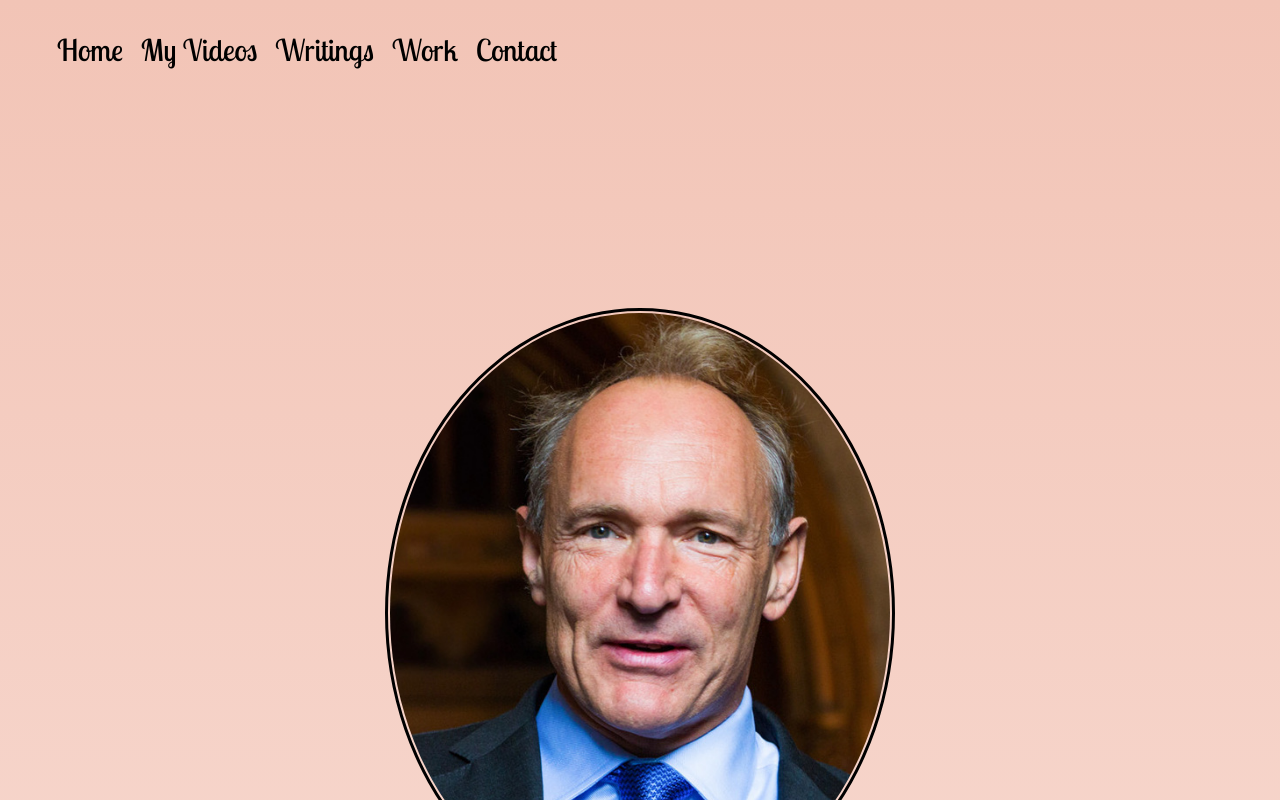
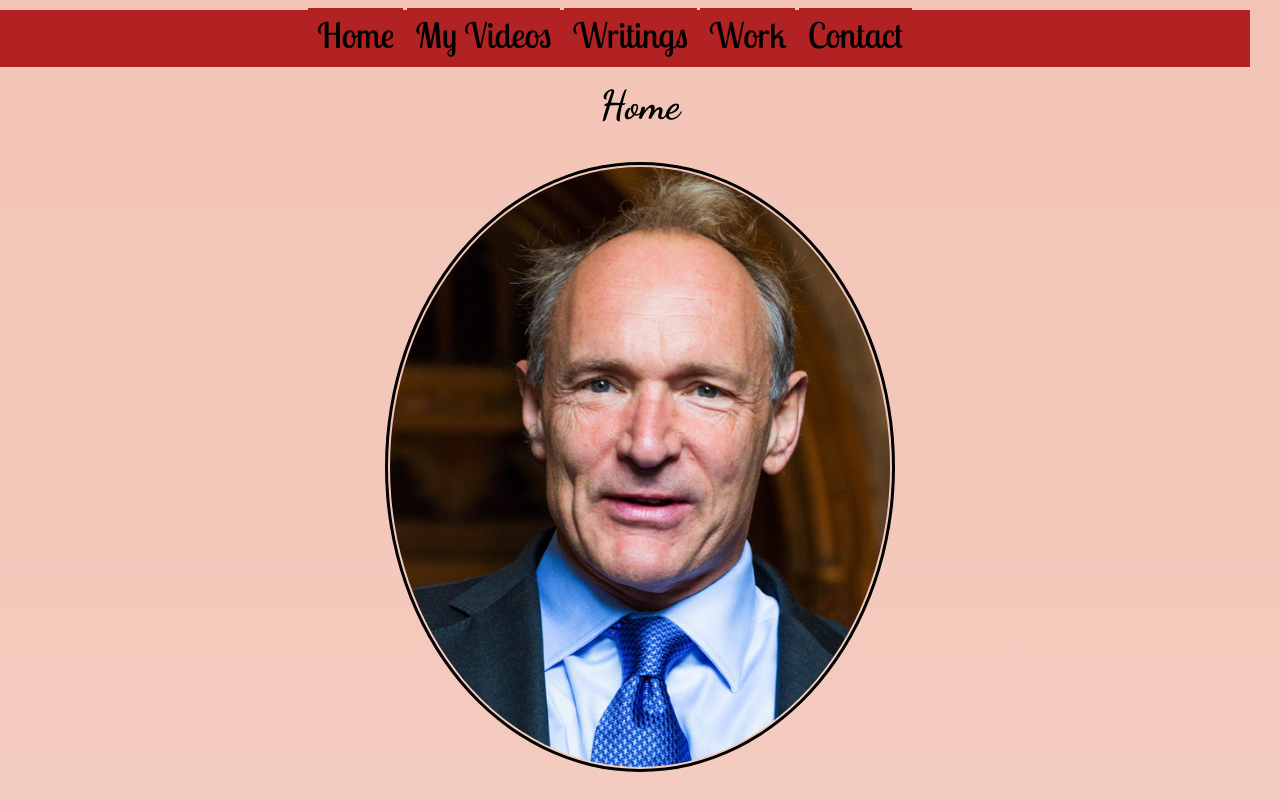
Before and after one commit to ElishaPunjabi/Elisha, a plain HTML site: page index.html in a window 1280 px wide. Shown: the top 800 px of the page. Drawn offline with Linux system fonts and the light colour scheme; a script that the page names is missing; a web font is replaced by a local one.

Commit message:
Add files via upload

```diff
--- a/index.html
+++ b/index.html
@@ -10,28 +10,59 @@
     <link rel="stylesheet" href="style.css">
     <link rel="preconnect" href="https://fonts.gstatic.com">
     <link href="https://fonts.googleapis.com/css2?family=Redressed&display=swap" rel="stylesheet">
+    <link rel="preconnect" href="https://fonts.gstatic.com">
+    <link href="https://fonts.googleapis.com/css2?family=Dancing+Script:wght@700&display=swap" rel="stylesheet">
+    <link rel="stylesheet" href="https://cdnjs.cloudflare.com/ajax/libs/font-awesome/4.7.0/css/font-awesome.min.css">
 </head>
 
 <body>
+    <center>
         <ul class="menu">
-    <li class="links">Home</li>
-    <li class="links">My Videos</li>
-    <li class="links">Writings</li>
-    <li class="links">Work</li>
-    <li class="links">Contact</li></ul>
+            <li class="links"><a href="#welcome">Home</a></li>
+            <li class="links"><a href="#videos">My Videos</a></li>
+            <li class="links"><a href="#writings">Writings</a></li>
+            <li class="links"><a href="#work">Work</a></li>
+            <li class="links"><a href="#contact">Contact</a></li>
+        </ul>
+    </center><br> <br>
     <section id="welcome">
         <div class="parallex-inner">
+            <h1 class="title">Home </h1>
             <img src="Sir_Tim_Berners-Lee_(cropped).jpg" class="profile">
             <h1 id="h1_1">I AM
-    <br> <span id="name">Tim Berners-Lee</span></h1>
+                <br> <span id="name">Tim Berners-Lee</span>
+            </h1>
 
-    <h2> I am the founder of www : World Wide Web</h2></div></section>
-    <section id="bio"> <h1>HI!</h1>
+            <h2> I am the founder of www : World Wide Web</h2>
+        </div>
+    </section>
+    <section id="bio">
+        <h1>HI!</h1>
         <div class="line"></div>
         <P> Sir Timothy John Berners-Lee OM KBE FRS FREng FRSA FBCS, also known as TimBL, is an English computer scientist best known as the inventor of the World Wide Web. He is a Professorial Fellow of Computer Science at the University of Oxford and a professor at the Massachusetts Institute of Technology.<br> He is the co-founder and CTO of Inrupt.com, a tech start-up which uses, promotes and helps develop the open source Solid platform. Solid aims to give people control and agency over their data, questioning many assumptions about how the web has to work. Solid technically is is new level of standard at the web layer, which adds things never put into the original spec, such as global single sign-on, universal access control, and a universal data API so that any app can store data in any storage place. Socially Solid is a movement away from much of the issues with the current WWW, and toward a world in which users are in control, and empowered by large amounts of data, private, shared, and public. <br></P>
     </section>
+    <section id="videos">
+        <h1 class="title">Videos</h1>
+        <div class="line"></div> <br> <iframe width="560" height="315" src="https://www.youtube.com/embed/OM6XIICm_qo" frameborder="0" allow="accelerometer; autoplay; clipboard-write; encrypted-media; gyroscope; picture-in-picture" allowfullscreen></iframe> <br> <br> <iframe width="560" height="315" src="https://www.youtube.com/embed/rCplocVemjo" frameborder="0" allow="accelerometer; autoplay; clipboard-write; encrypted-media; gyroscope; picture-in-picture" allowfullscreen></iframe> <br> <br> <iframe width="560" height="315" src="https://www.youtube.com/embed/sSqZ_hJu9zA" frameborder="0" allow="accelerometer; autoplay; clipboard-write; encrypted-media; gyroscope; picture-in-picture" allowfullscreen></iframe>
+    </section>
+    <section id="work">
+        <h1 class="title">Work</h1>
+        <div class="line"> </div>
+        <iframe width="900" height="700" src="https://en.wikipedia.org/wiki/Tim_Berners-Lee"></iframe>
+    </section>
+    <section id="writings">
+        <h1 class="title"> Writings</h1>
+        <div class="line"></div>
+        <a class="article" href="https://webfoundation.org/2019/03/web-birthday-30" target="_blank"> 30 Years on, Whats for the web?</a>
+    </section>
+    <section id="contact">
+        <h1 class="title"> Contact</h1>
+        <div class="line"></div>
+        <iframe src="https://www.google.com/maps/embed?pb=!1m18!1m12!1m3!1d3769.588348679747!2d72.88846041500723!3d19.12570675537797!2m3!1f0!2f0!3f0!3m2!1i1024!2i768!4f13.1!3m3!1m2!1s0x3be7c97f346053b7%3A0xacf72f56793d190a!2sWhitehat%20Education%20Technology%20Pvt.%20Ltd.!5e0!3m2!1sen!2sin!4v1610362552122!5m2!1sen!2sin" width="600" height="450" frameborder="0" style="border:0;" allowfullscreen="" aria-hidden="false" tabindex="0"></iframe>
+        <div class="contact_1">
+                    <a href="mailto:elishapunjabi@gmail.com?Subject=Hello">
+            <i class="fa fa-envelope"> </i>&nbsp;&nbsp;<h3>mygmailid@gmail.com</h3> </a>
+        </div>
+    </section>
     <script src="main.js"></script>
-</body>
-
-
-</html>
+</body></html>
--- a/style.css
+++ b/style.css
@@ -10,7 +10,6 @@ body{
     border-color:black;
     padding: 2px;
     border-radius:75%;
-    margin-top:300px;
 }
 #h1_1{
     font-size: 80px;
@@ -36,19 +35,48 @@ p{
 }
 .menu{
     list-style: none;
-    position:absolute;
+    position:fixed;
     top:10px;
-    right: 30ox;
-    cursor: pointer;
+    right: 30px;
+    cursor:pointer;
+    width: 100%;
+    margin-top:0px;
+    background-color:firebrick;
+    line-height:50px;
 }
 .links{
-    float:left;
+    display:inline;
     padding-top: 5px;
     padding-left: 9px;
     padding-right: 9px;
     padding-bottom: 5px;
-    font-size:30px;
+    font-size:35px;
+    background-color:firebrick;
+}
+.links a{
+    text-decoration: none;
+    color:black;
 }
 .links:hover{
     font-family: 'Redressed', cursive;
+    text-decoration: underline;
+    font-size:40px;
 }
+.title{
+    font-family: 'Dancing Script', cursive;
+    font-size: 40px;
+}
+.article{
+    text-decoration: none;}
+#contact{
+    background: firebrick;
+}
+#contact iframe{
+   width:100%;
+}
+.contact_1 h3{
+    display:inline;
+}
+.contact_1 a{
+    color:white;
+}
```
Lines whose indentation alone changed are shown as unchanged.
